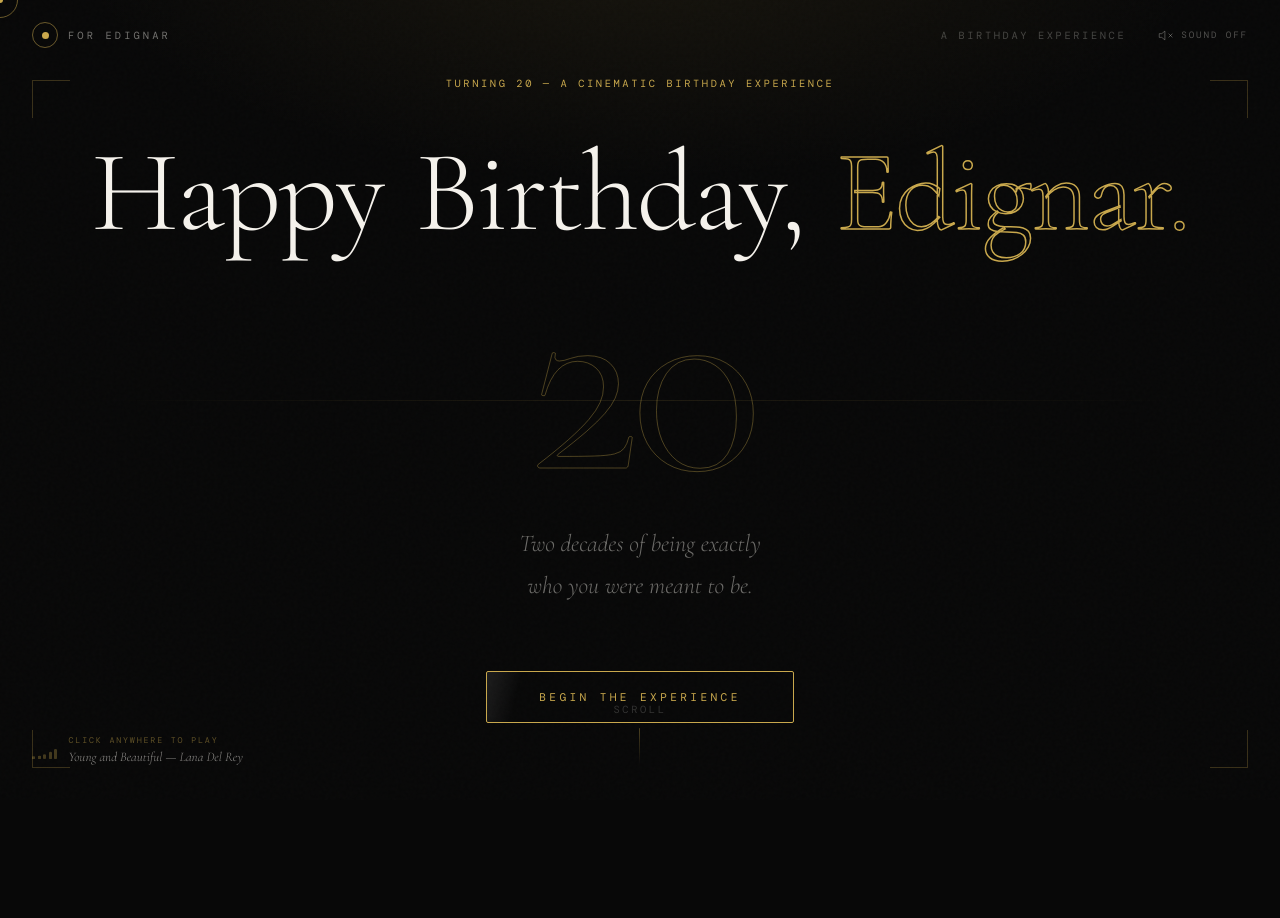
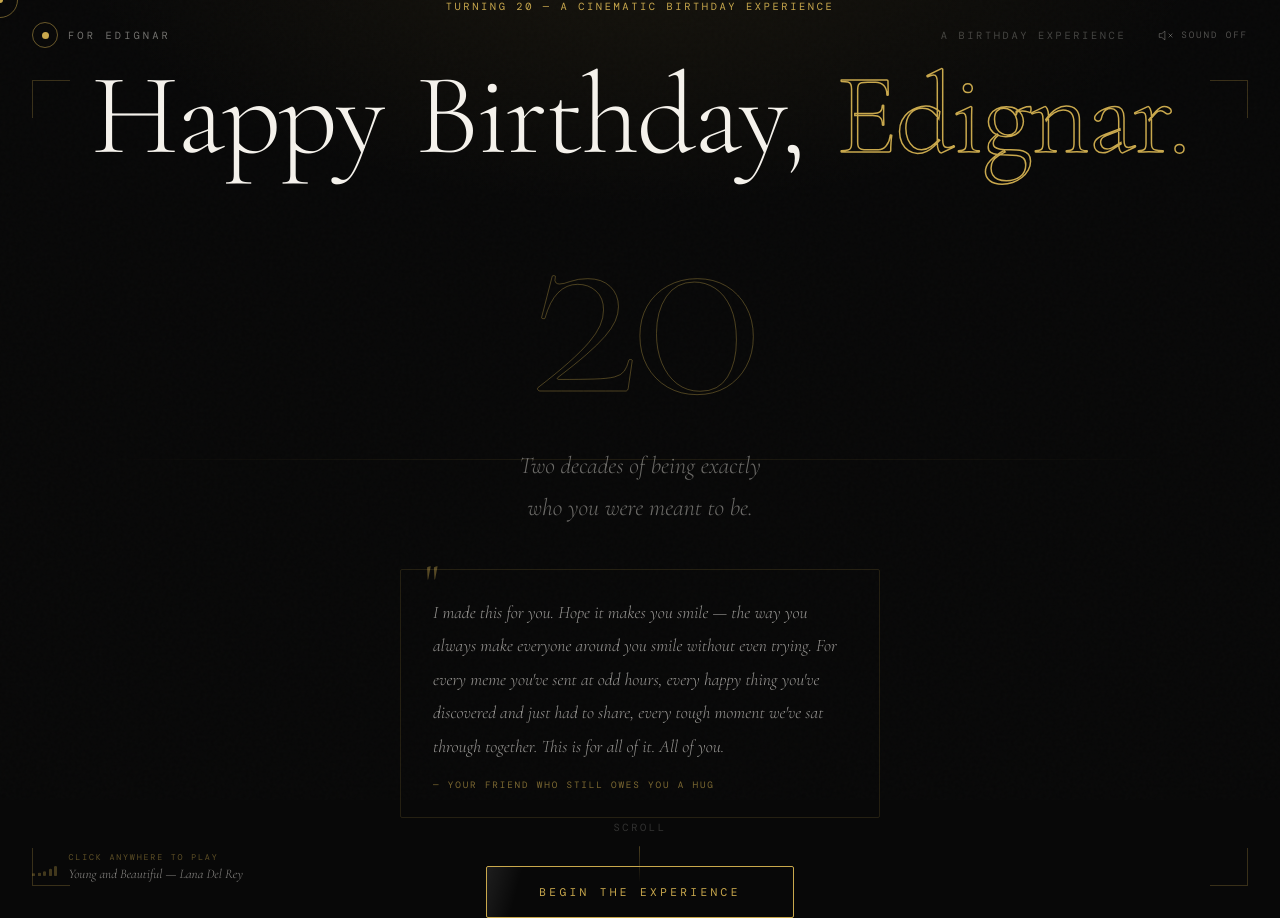
Before and after one commit to ericmacharia6907-max/Hbd, a React (Vite) app: page / in a window 1280 px wide. Before the commit the page ends 800 px from the top, so only its background shows below. Built offline with nearby package versions, Linux system fonts and the light colour scheme; a web font is replaced by a local one.

Commit message:
add personal note and ending punchline

```diff
--- a/src/pages/Ending.jsx
+++ b/src/pages/Ending.jsx
@@ -119,6 +119,23 @@ export default function Ending() {
           <div className='line-gold' style={{ width: 60 }} />
           <PremiumButton text='↺  Replay Experience' onClick={() => navigate('/')} />
         </motion.div>
+
+        {/* Punchline */}
+        <motion.p
+          initial={{ opacity: 0 }}
+          animate={{ opacity: 1 }}
+          transition={{ duration: 1, delay: 4.2 }}
+          style={{
+            fontFamily: 'var(--font-mono)',
+            fontSize: '0.6rem',
+            letterSpacing: '0.18em',
+            color: 'rgba(201,168,76,0.35)',
+            marginTop: '2rem',
+            textTransform: 'uppercase',
+          }}
+        >
+          P.S. — I still owe you that hug.
+        </motion.p>
       </div>
 
       {/* Bottom corner accents */}
--- a/src/pages/Gallery.jsx
+++ b/src/pages/Gallery.jsx
@@ -26,7 +26,7 @@ const SLIDES = [
   { photo: photo6,  caption: 'The one who forwards you a meme at 7am and it\'s always funny.',  sub: 'Chapter VI',   zoom: 'out', origin: '20% 50%' },
   { photo: photo7,  caption: 'Happy looks good on you. It always has.',                         sub: 'Chapter VII',  zoom: 'in',  origin: '80% 20%' },
   { photo: photo8,  caption: 'One Tuesday text changed everything. Glad I sent it.',            sub: 'Chapter VIII', zoom: 'out', origin: 'center' },
-  { photo: photo9,  caption: 'She actually listens to every voice note. Every single one.',    sub: 'Chapter IX',   zoom: 'in',  origin: '40% 60%' },
+  { photo: photo9,  caption: 'She actually listens to every story, every voice note. Every one.',    sub: 'Chapter IX',   zoom: 'in',  origin: '40% 60%' },
   { photo: photo10, caption: 'The kind of friend you didn\'t know you needed until she showed up.', sub: 'Chapter X', zoom: 'out', origin: '60% 40%' },
   { photo: photo11, caption: 'Twenty years in the making. Lucky to know you in this one.',     sub: 'Chapter XI',   zoom: 'in',  origin: 'center' },
 ]
--- a/src/pages/Home.jsx
+++ b/src/pages/Home.jsx
@@ -106,12 +106,64 @@ export default function Home() {
             fontFamily: 'var(--font-display)', fontStyle: 'italic',
             fontSize: 'clamp(1.05rem, 2.2vw, 1.5rem)',
             color: 'rgba(245,242,236,0.42)',
-            maxWidth: 500, lineHeight: 1.75, marginBottom: '4rem', fontWeight: 300,
+            maxWidth: 500, lineHeight: 1.75, marginBottom: '2.5rem', fontWeight: 300,
           }}
         >
           Two decades of being exactly<br />
           who you were meant to be.
         </motion.p>
+
+        {/* Personal note */}
+        <motion.div
+          initial={{ opacity: 0, y: 10 }}
+          animate={{ opacity: 1, y: 0 }}
+          transition={{ duration: 1.2, delay: 2.4 }}
+          style={{
+            maxWidth: 480,
+            padding: '1.6rem 2rem',
+            border: '1px solid rgba(201,168,76,0.15)',
+            borderRadius: 2,
+            marginBottom: '3rem',
+            textAlign: 'left',
+            position: 'relative',
+          }}
+        >
+          {/* Quote mark */}
+          <span style={{
+            position: 'absolute', top: '-0.8rem', left: '1.5rem',
+            fontFamily: 'var(--font-display)',
+            fontSize: '3rem', lineHeight: 1,
+            color: 'var(--gold)', opacity: 0.4,
+          }}>
+            "
+          </span>
+          <p style={{
+            fontFamily: 'var(--font-display)',
+            fontStyle: 'italic',
+            fontSize: 'clamp(0.95rem, 1.8vw, 1.1rem)',
+            color: 'rgba(245,242,236,0.6)',
+            lineHeight: 1.9,
+            fontWeight: 300,
+          }}>
+            I made this for you. Hope it makes you smile —
+            the way you always make everyone around you smile
+            without even trying. For every meme you've sent at
+            odd hours, every happy thing you've discovered and
+            just had to share, every tough moment we've sat through
+            together. This is for all of it. All of you.
+          </p>
+          <p style={{
+            fontFamily: 'var(--font-mono)',
+            fontSize: '0.58rem',
+            letterSpacing: '0.2em',
+            textTransform: 'uppercase',
+            color: 'var(--gold)',
+            opacity: 0.6,
+            marginTop: '1rem',
+          }}>
+            — Your friend who still owes you a hug
+          </p>
+        </motion.div>
 
         <motion.div
           initial={{ opacity: 0, y: 20 }}
--- a/src/pages/Surprise.jsx
+++ b/src/pages/Surprise.jsx
@@ -242,7 +242,7 @@ export default function Surprise() {
             >
               Not just today. Not just because it's your birthday.<br />
               But every meme you've sent, every moment you made simple,<br />
-              every time you actually listened to those voice notes —<br />
+              every story you sat through in those voice notes —<br />
               <span style={{ color: 'rgba(201,168,76,0.8)' }}>
                 you're the friend I was looking for all along.
               </span>
--- a/src/pages/Timeline.jsx
+++ b/src/pages/Timeline.jsx
@@ -22,7 +22,7 @@ const moments = [
   {
     number: '004',
     title:  'What I Know About You Now',
-    body:   'You are genuinely the funniest person in any room and you don\'t even try. You like things simple, working, and drama-free. You share every meme, every video, every little happy thing you find — because that\'s just who you are. And my voice notes? You actually listen. That\'s rare. You\'re rare.',
+    body:   'You are genuinely the funniest person in any room and you don\'t even try. You like things simple, working, and drama-free. You share every meme, every video, every little happy thing you find — because that\'s just who you are. And the stories in those voice notes? You actually listen. That\'s rare. You\'re rare.',
   },
 ]
 
```
